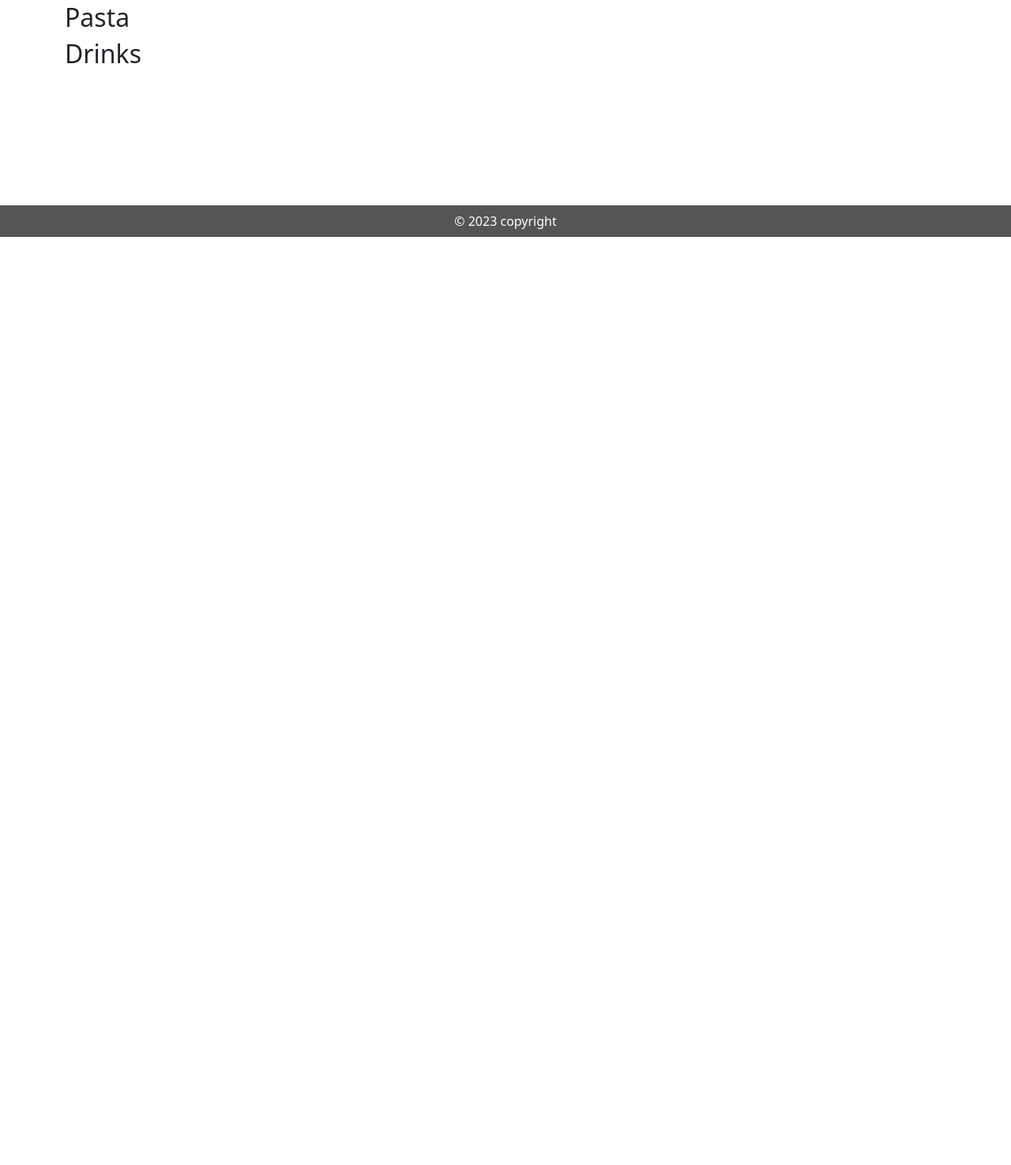
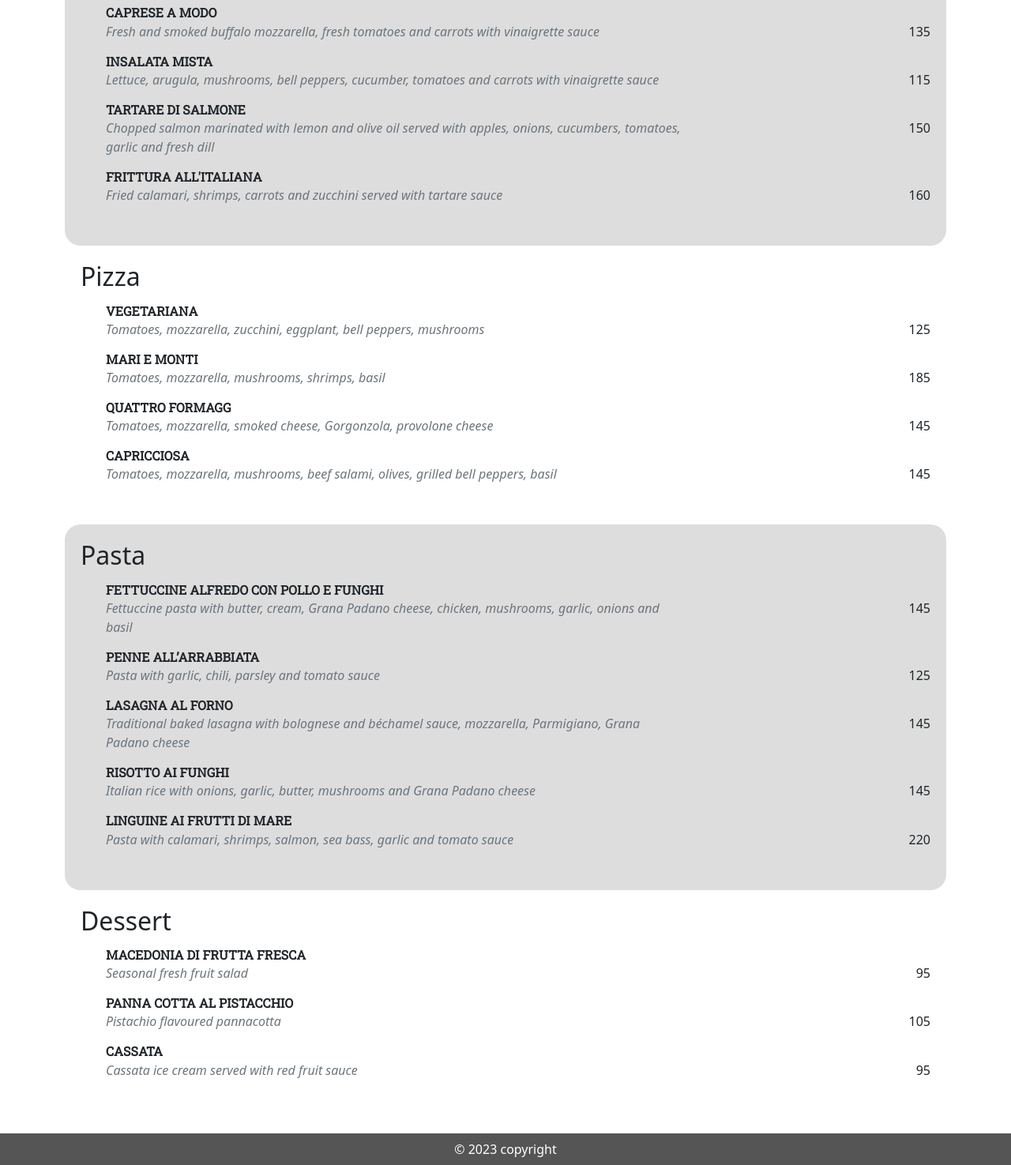
Before and after one commit to ali-hy/restaurant, a plain HTML site: page pages/menu/index.html in a window 1280 px wide. Shown: the part 500-1975 px from the top of the page at 79% size. Before the commit the page ends 800 px from the top, so only its background shows below. Drawn offline with nearby package versions, Linux system fonts and the light colour scheme.

Commit message:
complete menu page (might add images for menu items, just not yet)

```diff
--- /dev/null
+++ b/pages/menu/food.json
@@ -0,0 +1,78 @@
+{
+  "appetizers":[
+    {
+      "name": "Caprese A Modo",
+      "description": "Fresh and smoked buffalo mozzarella, fresh tomatoes and carrots with vinaigrette sauce",
+      "price": 135
+    },{
+      "name": "INSALATA MISTA",
+      "description": "Lettuce, arugula, mushrooms, bell peppers, cucumber, tomatoes and carrots with vinaigrette sauce",
+      "price": 115
+    },{
+      "name": "TARTARE DI SALMONE",
+      "description": "Chopped salmon marinated with lemon and olive oil served with apples, onions, cucumbers, tomatoes, garlic and fresh dill",
+      "price": 150
+    },{
+      "name": "FRITTURA ALL'ITALIANA",
+      "description": "Fried calamari, shrimps, carrots and zucchini served with tartare sauce",
+      "price": 160
+    }
+  ],
+  "pizza":[
+    {
+      "name": "VEGETARIANA",
+      "description": "Tomatoes, mozzarella, zucchini, eggplant, bell peppers, mushrooms",
+      "price": 125
+    },{
+      "name": "MARI E MONTI",
+      "description": "Tomatoes, mozzarella, mushrooms, shrimps, basil",
+      "price": 185
+    },{
+      "name": "QUATTRO FORMAGG",
+      "description": "Tomatoes, mozzarella, smoked cheese, Gorgonzola, provolone cheese",
+      "price": 145
+    },{
+      "name": "CAPRICCIOSA",
+      "description": "Tomatoes, mozzarella, mushrooms, beef salami, olives, grilled bell peppers, basil",
+      "price": 145
+    }
+  ],
+  "pasta":[
+    {
+      "name": "FETTUCCINE ALFREDO CON POLLO E FUNGHI",
+      "description": "Fettuccine pasta with butter, cream, Grana Padano cheese, chicken, mushrooms, garlic, onions and basil",
+      "price": 145
+    },{
+      "name": "PENNE ALL’ARRABBIATA",
+      "description": "Pasta with garlic, chili, parsley and tomato sauce",
+      "price": 125
+    },{
+      "name": "LASAGNA AL FORNO",
+      "description": "Traditional baked lasagna with bolognese and béchamel sauce, mozzarella, Parmigiano, Grana Padano cheese",
+      "price": 145
+    },{
+      "name": "RISOTTO AI FUNGHI",
+      "description": "Italian rice with onions, garlic, butter, mushrooms and Grana Padano cheese",
+      "price": 145
+    },{
+      "name": "LINGUINE AI FRUTTI DI MARE",
+      "description": "Pasta with calamari, shrimps, salmon, sea bass, garlic and tomato sauce",
+      "price": 220
+    }
+  ],
+  "dessert":[
+    {
+      "name": "MACEDONIA DI FRUTTA FRESCA",
+      "description": "Seasonal fresh fruit salad",
+      "price": 95
+    },{
+      "name": "PANNA COTTA AL PISTACCHIO",
+      "description": "Pistachio flavoured pannacotta",
+      "price": 105
+    },{
+      "name": "Cassata",
+      "description": "Cassata ice cream served with red fruit sauce",
+      "price": 95
+    }
+  ]
+}
--- a/pages/menu/index.html
+++ b/pages/menu/index.html
@@ -5,8 +5,8 @@
   <meta http-equiv="X-UA-Compatible" content="IE=edge">
   <meta name="viewport" content="width=device-width, initial-scale=1.0">
   <link rel="stylesheet" href="https://cdn.jsdelivr.net/npm/bootstrap@5.2.3/dist/css/bootstrap.min.css">
+  <link rel="stylesheet" href="../../style.css">
   <link rel="stylesheet" href="menu.css">
-  <link rel="stylesheet" href="../../style.css">
   <title>Restaurant</title>
 </head>
 <body>
@@ -65,25 +65,34 @@
           </a>
         </div>
         <div class="col-lg-3 col-md-6 col-12">
-          <a href="#drinks-section" class="card-link">
-            <div id="drinks-card" class="category-card">
+          <a href="#dessert-section" class="card-link">
+            <div id="dessert-card" class="category-card">
             </div>
-            <h3>Drinks</h3>
+            <h3>Dessert</h3>
           </a>
         </div>
       </div>
 
-      <section id="appetizers-section">
+      <section id="appetizers-section" class="mt-4">
         <h2>Appetizers</h2>
+
+        <ul class="menu-items" data-table-source="appetizers">
+        </di>
       </section>
+
       <section id="pizza-section">
         <h2>Pizza</h2>
+        <ul class="menu-items" data-table-source="pizza">
       </section>
+
       <section id="pasta-section">
         <h2>Pasta</h2>
+        <ul class="menu-items" data-table-source="pasta"></ul>
       </section>
-      <section id="drinks-section">
-        <h2>Drinks</h2>
+
+      <section id="dessert-section">
+        <h2>Dessert</h2>
+        <ul class="menu-items" data-table-source="dessert"></ul>
       </section>
     </div>
   </main>
@@ -92,6 +101,9 @@
     &copy; 2023 copyright
   </footer>
 
+
+  <script src="menu.js"></script>
+
   <!-- Bootstrap Js -->
   <script src="https://cdn.jsdelivr.net/npm/@popperjs/core@2.11.6/dist/umd/popper.min.js" integrity="sha384-oBqDVmMz9ATKxIep9tiCxS/Z9fNfEXiDAYTujMAeBAsjFuCZSmKbSSUnQlmh/jp3" crossorigin="anonymous"></script>
   <script src="https://cdn.jsdelivr.net/npm/bootstrap@5.2.3/dist/js/bootstrap.min.js" integrity="sha384-cuYeSxntonz0PPNlHhBs68uyIAVpIIOZZ5JqeqvYYIcEL727kskC66kF92t6Xl2V" crossorigin="anonymous"></script>
--- a/pages/menu/menu.css
+++ b/pages/menu/menu.css
@@ -35,6 +35,10 @@ main{
   background-image: url("../../assets/images/pasta-bg.jpg");
 }
 
+#dessert-card{
+  background-image: url("../../assets/images/dessert-bg.jpg");
+}
+
 .card-link{
   position: relative;
   display: block;
@@ -63,6 +67,37 @@ main{
 
   pointer-events: none;
 }
+
 .card-link:hover h3{
   letter-spacing: 4px;
 }
+
+section{
+  padding: 20px;
+  border-radius: 20px;
+}
+
+section:nth-child(odd){
+  background: #ddd;
+}
+
+section h2{
+  margin-bottom: 14px;
+}
+
+ul.menu-items{
+  list-style: none;
+  /* padding-left: 0; */
+}
+
+.item-name{
+  font-family: 'Roboto Slab', 'Times New Roman', Times, serif;
+  font-weight: bold;
+  text-transform: uppercase;
+  margin-bottom: 2px;
+}
+
+.item-description{
+  font-style: italic;
+  width: 70%;
+}
--- /dev/null
+++ b/pages/menu/menu.js
@@ -0,0 +1,62 @@
+/**
+ * @typedef {{
+ * name: string;
+ * description: string;
+ * price: number;
+ * }} MenuItem
+ */
+/**
+ * @type {NodeListOf<HTMLTableElement}
+ */
+const tables = document.querySelectorAll('ul.menu-items');
+
+
+/**
+ * @param {MenuItem} item
+ * @returns {HTMLTableRowElement}
+ */
+function menuItemToTableRow(item){
+  const row = document.createElement("li");
+  row.classList.add("menu-item")
+
+    const itemName = document.createElement("h6");
+    itemName.classList.add("item-name");
+    itemName.innerText = item.name;
+
+    const itemBodyContainer = document.createElement("div");
+    itemBodyContainer.classList.add("d-flex", "justify-content-between");
+      const itemDescription = document.createElement("p");
+      itemDescription.classList.add("item-description", "text-muted");
+      itemDescription.innerText = item.description;
+
+      const priceCell = document.createElement("span");
+      priceCell.classList.add("item-price");
+      priceCell.innerText = item.price;
+    itemBodyContainer.appendChild(itemDescription);
+    itemBodyContainer.appendChild(priceCell);
+
+  row.appendChild(itemName);
+  row.appendChild(itemBodyContainer);
+
+  return row;
+}
+
+async function loadFood() {
+  /**
+   * @type {Record<string, MenuItem[]}
+   */
+  let food = await fetch("./food.json").then(response => response.json());
+  console.log(food);
+
+  for(let table of tables){
+    const key = table.dataset.tableSource;
+    if(key !== undefined){
+      const rows = food[key].map(menuItemToTableRow);
+      rows.forEach(row =>{
+        table.appendChild(row);
+      });
+    }
+  }
+}
+
+loadFood();
--- a/style.css
+++ b/style.css
@@ -1,13 +1,16 @@
-@import url('https://fonts.googleapis.com/css2?family=Courgette&family=Pacifico&display=swap');
-
+@import url('https://fonts.googleapis.com/css2?family=Courgette&family=Pacifico&family=Roboto+Slab&display=swap');
 html, body{
   margin: 0;
   padding: 0;
 }
 
 html{
+  /* Length Vars */
   --navbar-height: 90px;
   --footer-height: 40px;
+
+  /* Color Vars */
+  --text-muted: #888;
 }
 
 body{
@@ -49,3 +52,8 @@ footer{
   line-height: var(--footer-height);
   color: white;
 }
+
+/* REUSABLE CLASSES */
+.muted {
+  color: var(--text-muted);
+}
```
Also changed, not shown: assets/images/dessert-bg.jpg (added).
